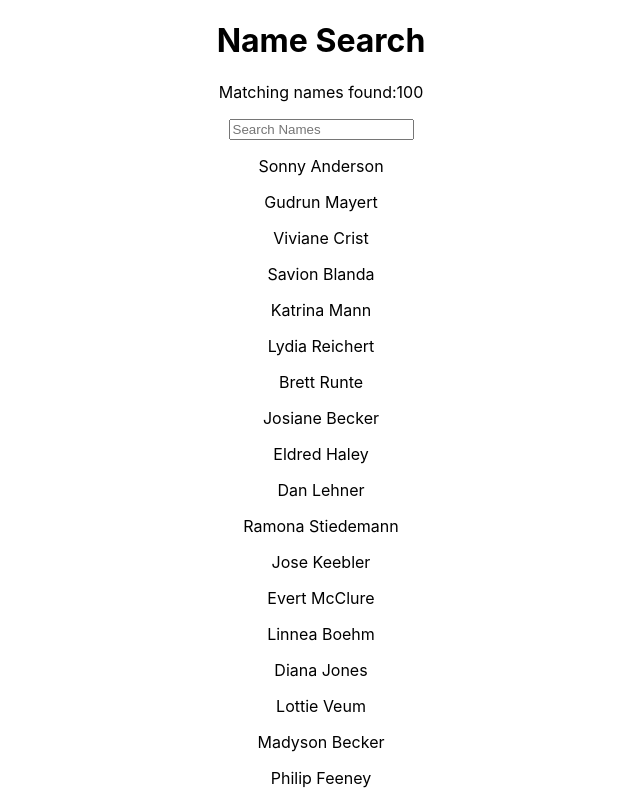
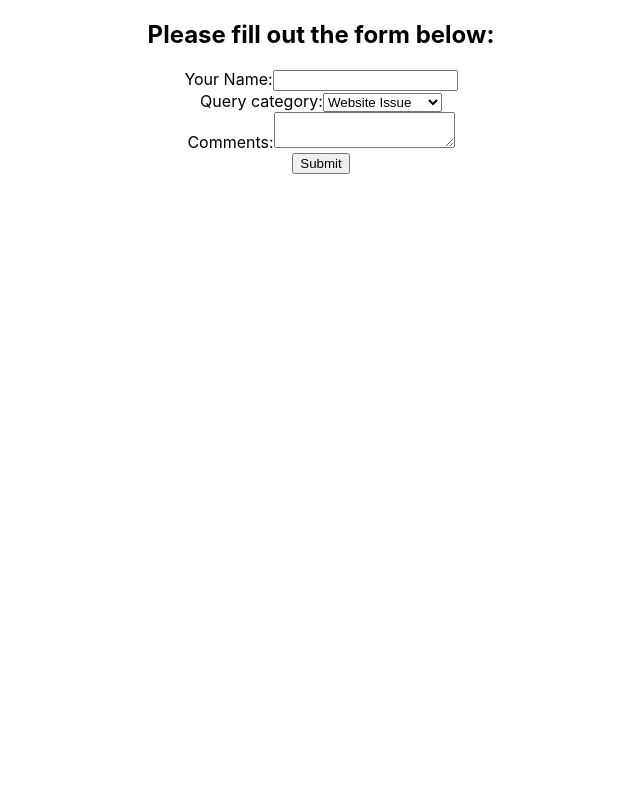
Before and after one commit to HollyT85/react-intro, a React (Create React App) app in the folder my-app/: page / in a window 1280 px wide. Shown: the top 800 px of the page, without its empty margins (319-959 px from the left). Built offline with nearby package versions, Linux system fonts and the light colour scheme.

Commit message:
state hook

```diff
--- a/my-app/src/App.js
+++ b/my-app/src/App.js
@@ -1,9 +1,9 @@
 import "./App.css";
-import SearchBar from "./components/SearchBar";
+import ControlledFormHook from "./components/ControlledFormHook";
 
 function App() {
   return <div className="App">
-      <SearchBar />
+      <ControlledFormHook />
   </div>;
 }
 
--- /dev/null
+++ b/my-app/src/components/ControlledFormHook.js
@@ -0,0 +1,56 @@
+import React, {useState} from 'react'
+
+function ControlledFormHook() {
+    const [name, setName] = useState('')
+    const [category, setCategory] = useState('Website')
+    const [comment, setComment] = useState('')
+
+    const handleSubmit = (e) =>{
+        e.preventDefault()
+        console.log(name, category, comment)
+    }
+
+    return (
+        <div>
+            <h2>Please fill out the form below:</h2>
+            <form onSubmit={handleSubmit}>
+                <div>
+                    <label htmlFor="id-name">Your Name:</label>
+                    <input
+                        value={name}
+                        onChange={(e)=>setName(e.target.value)}
+                        id="id-name"
+                        name="name"
+                        type="text"
+                    />
+                </div>
+                <div>
+                    <label htmlFor="id-category">Query category:</label>
+                    <select
+                        id="id-category"
+                        name="category"
+                        value={category}
+                        onChange={(e)=>setCategory(e.target.value)}
+                    >
+                        <option value="website">Website Issue</option>
+                        <option value="order">Order Issue</option>
+                        <option value="general">General Enquiry</option>
+
+                    </select>
+                </div>
+                <div>
+                    <label htmlFor="id-comments">Comments:</label>
+                    <textarea
+                        id="id-comments"
+                        name="comments"
+                        value={comment}
+                        onChange={(e)=>setComment(e.target.value)}
+                    />
+                </div>
+                <input type="submit" value="Submit" />
+            </form>
+        </div>
+    )
+}
+
+export default ControlledFormHook
```
